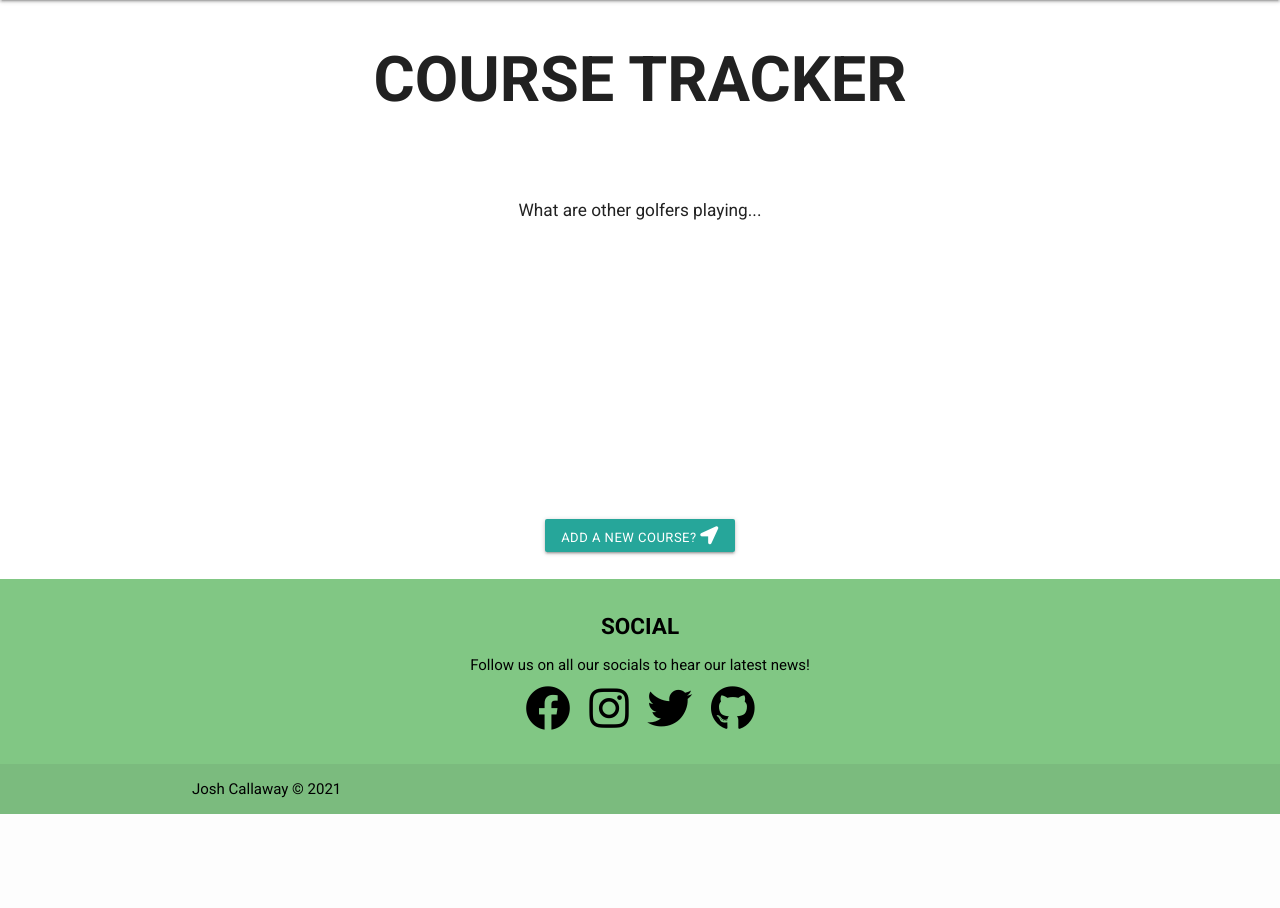
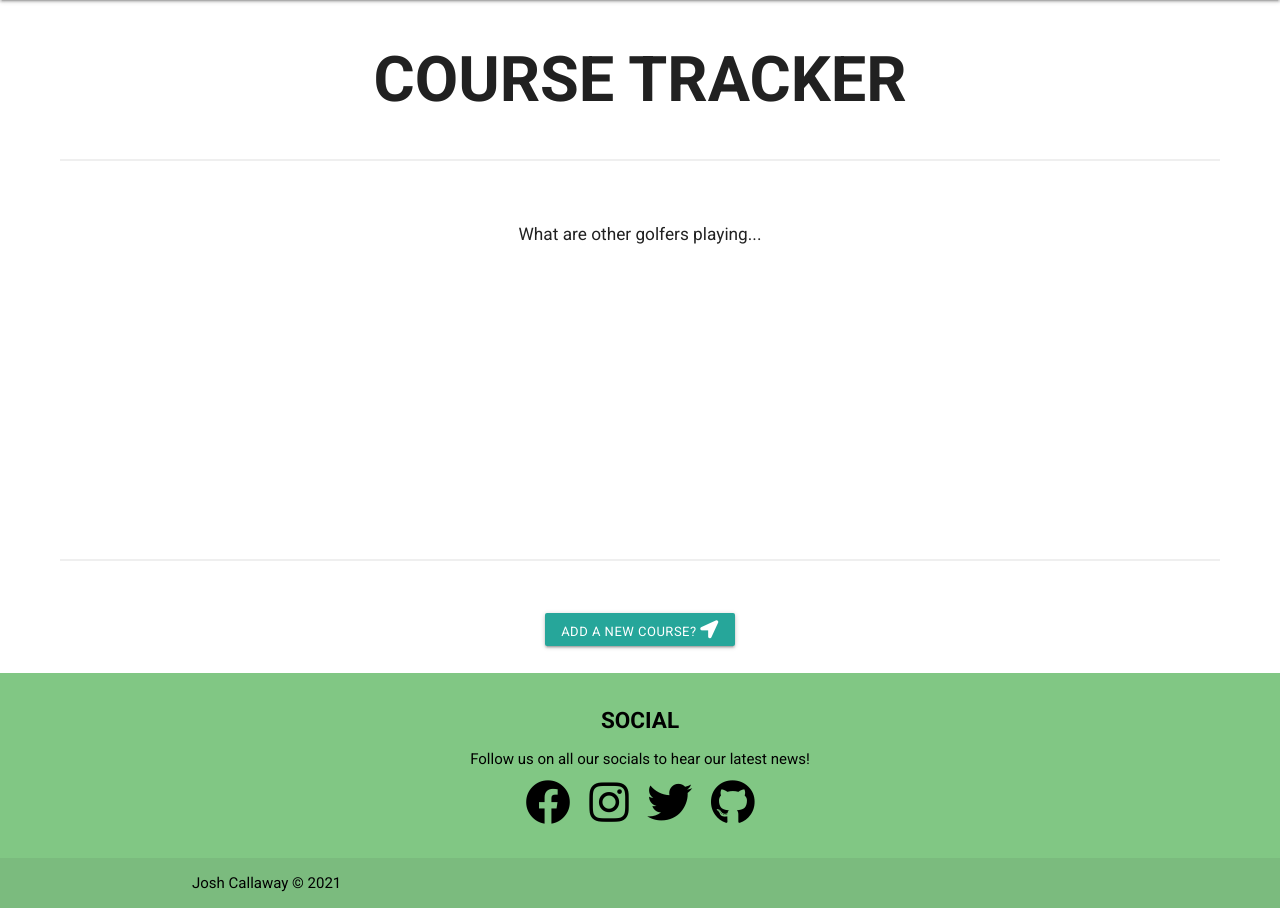
Before and after one commit to joshcallawaydev/fore-play-app, a Flask app: page /tracker/1 in a window 1280 px wide. Shown: the part 64-972 px from the top of the page. Before the commit the page ends 878 px from the top, so only its background shows below. Run offline with Flask 2, Linux system fonts and the light colour scheme; the visitor is signed in with stand-in values (Sample User, id 1); data that the repository does not hold is empty; some libraries are stand-ins or nearby versions.

Commit message:
Added line breaks and css

```diff
--- a/static/css/style.css
+++ b/static/css/style.css
@@ -27,6 +27,11 @@ h5 {
 
 /* CSS class styles section */
 
+.line-break {
+    border: 1px solid rgba(204, 204, 204, 0.308);
+    margin: 0.5rem 4rem 3rem;
+}
+
 .title {
     font-weight: 700;
     padding: 1rem;
@@ -46,7 +51,7 @@ h5 {
     padding: 2rem;
     margin: 0.5rem 2rem 0.5rem;
     height: 23rem;
-    padding: 2rem;
+    padding: 0.5rem 3rem 0.5rem;
 }
 
 .carousel {
--- a/templates/profile.html
+++ b/templates/profile.html
@@ -2,6 +2,7 @@
 {% block content %}
 
 <h1 class="title">Profile</h1>
+<hr class="line-break">
 <div class="row col s12 m8 offset-m2">
     <h5 class="center">Welcome {{ user.first_name.capitalize() }}</h5>
 </div>
--- a/templates/tracker.html
+++ b/templates/tracker.html
@@ -2,6 +2,8 @@
 {% block content %}
 
 <h1 class="title">Course Tracker</h1>
+
+<hr class="line-break">
 
 <div class="carousel-card">
     <div class="carousel">
@@ -15,6 +17,8 @@
         {% endfor %}
     </div>
 </div>
+
+<hr class="line-break">
 
 <div class="container center">
     {% for course in courses %}
```
